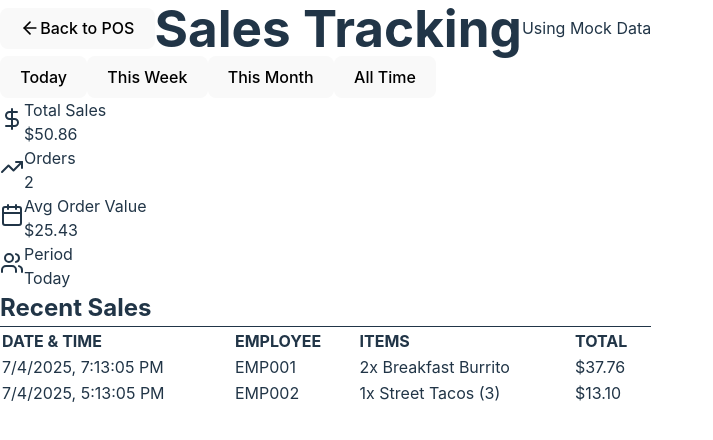
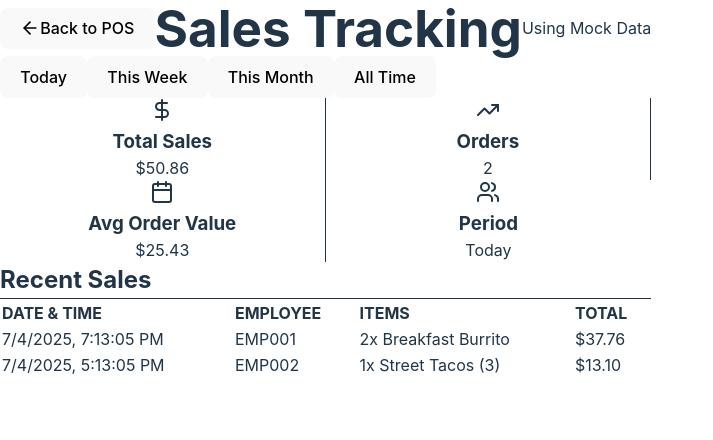
Before and after one commit to Randymor10/POS-tablet, a React (Vite) app: page /sales-tracking in a window 1280 px wide. Shown: the top 440 px of the page, without its empty margins (0-713 px from the left). Built offline with nearby package versions, Linux system fonts and the light colour scheme.

Commit message:
Convert metrics to horizontal Google Sheets style layout

```diff
--- a/src/pages/SalesTrackingPage.tsx
+++ b/src/pages/SalesTrackingPage.tsx
@@ -93,58 +93,53 @@ const SalesTrackingPage: React.FC = () => {
         </div>
 
         {/* Stats Cards */}
-        <div className="grid grid-cols-1 md:grid-cols-4 gap-4 mb-6">
+        {/* Horizontal Metrics Summary */}
+        <div className="bg-white rounded-lg shadow overflow-hidden mb-6">
+          <div className="grid grid-cols-2 md:grid-cols-4 divide-x divide-gray-200">
             {/* Total Sales Column */}
-            <div className="bg-white p-6 rounded-lg shadow">
-              <div className="flex items-center gap-3">
+            <div className="p-6 text-center">
+              <div className="flex justify-center mb-3">
                 <div className="p-2 bg-green-100 rounded-lg">
                   <DollarSign className="w-6 h-6 text-green-600" />
                 </div>
-                <div>
-                  <p className="text-sm text-gray-600">Total Sales</p>
-                  <p className="text-2xl font-bold text-gray-900">${totalSales.toFixed(2)}</p>
-                </div>
               </div>
+              <h3 className="text-sm font-medium text-gray-600 mb-2">Total Sales</h3>
+              <p className="text-2xl font-bold text-gray-900">${totalSales.toFixed(2)}</p>
             </div>
 
             {/* Orders Column */}
-            <div className="bg-white p-6 rounded-lg shadow">
-              <div className="flex items-center gap-3">
+            <div className="p-6 text-center">
+              <div className="flex justify-center mb-3">
                 <div className="p-2 bg-blue-100 rounded-lg">
                   <TrendingUp className="w-6 h-6 text-blue-600" />
                 </div>
-                <div>
-                  <p className="text-sm text-gray-600">Orders</p>
-                  <p className="text-2xl font-bold text-gray-900">{sales.length}</p>
-                </div>
               </div>
+              <h3 className="text-sm font-medium text-gray-600 mb-2">Orders</h3>
+              <p className="text-2xl font-bold text-gray-900">{sales.length}</p>
             </div>
 
             {/* Avg Order Value Column */}
-            <div className="bg-white p-6 rounded-lg shadow">
-              <div className="flex items-center gap-3">
+            <div className="p-6 text-center">
+              <div className="flex justify-center mb-3">
                 <div className="p-2 bg-purple-100 rounded-lg">
                   <Calendar className="w-6 h-6 text-purple-600" />
                 </div>
-                <div>
-                  <p className="text-sm text-gray-600">Avg Order Value</p>
-                  <p className="text-2xl font-bold text-gray-900">${averageOrderValue.toFixed(2)}</p>
-                </div>
               </div>
+              <h3 className="text-sm font-medium text-gray-600 mb-2">Avg Order Value</h3>
+              <p className="text-2xl font-bold text-gray-900">${averageOrderValue.toFixed(2)}</p>
             </div>
 
             {/* Period Column */}
-            <div className="bg-white p-6 rounded-lg shadow">
-              <div className="flex items-center gap-3">
+            <div className="p-6 text-center">
+              <div className="flex justify-center mb-3">
                 <div className="p-2 bg-orange-100 rounded-lg">
                   <Users className="w-6 h-6 text-orange-600" />
                 </div>
-                <div>
-                  <p className="text-sm text-gray-600">Period</p>
-                  <p className="text-2xl font-bold text-gray-900 capitalize">{filter}</p>
-                </div>
               </div>
+              <h3 className="text-sm font-medium text-gray-600 mb-2">Period</h3>
+              <p className="text-2xl font-bold text-gray-900 capitalize">{filter}</p>
             </div>
+          </div>
         </div>
 
         {/* Sales Table */}
```
